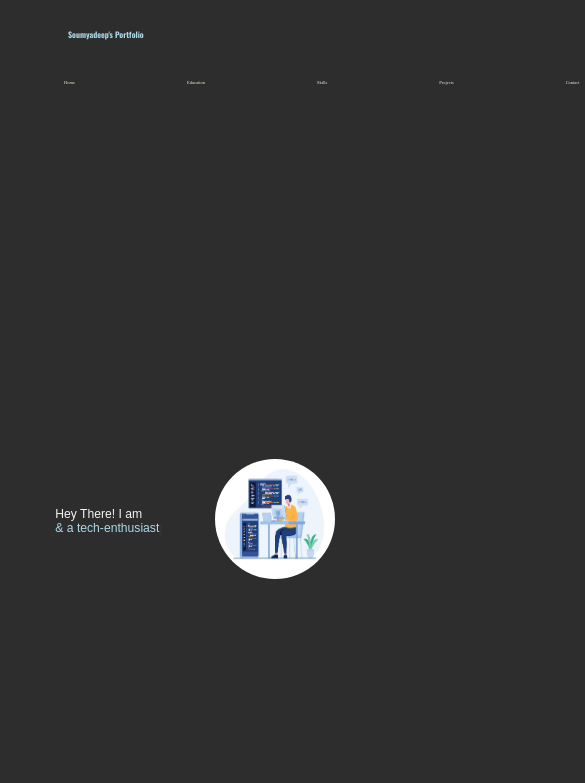
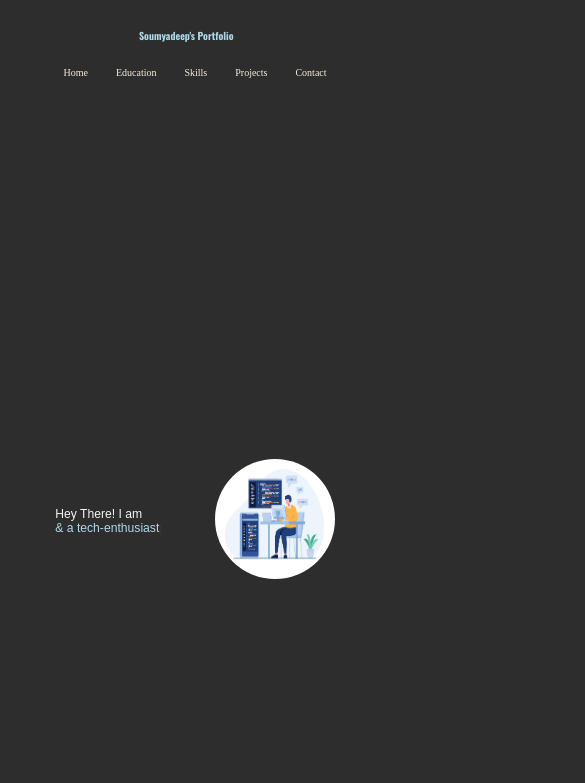
Before and after one commit to Soumyadeep-4704/Personal-Portfolio, a plain HTML site: page index.html in a window 390 px wide. Shown: the top 783 px of the page, 585 px wide, since content can reach past the window. Drawn offline with nearby package versions, Linux system fonts and the light colour scheme; a web font is replaced by a local one.

Commit message:
navbar.css

```diff
--- a/navbar.css
+++ b/navbar.css
@@ -45,15 +45,21 @@ a.navItem {
 
 @media(min-width:200px) and (max-width:1081px) {
     #navbar{
-        flex-direction:column;
+        flex-direction: column;
+        align-items: center;
     }
 
     #navbar>.left{
-        font-size: 0.50rem;
+        font-size: 10px;
     }
 
     #navbar > .right{
-        font-size: 0.28rem;
-        font-weight: 300;
+        font-size: 10px;
+        font-weight: 100;
+    }
+
+    #navbar .right a{
+        margin: 0 10px;
+        padding: 4px 4px;
     }
 }
```
